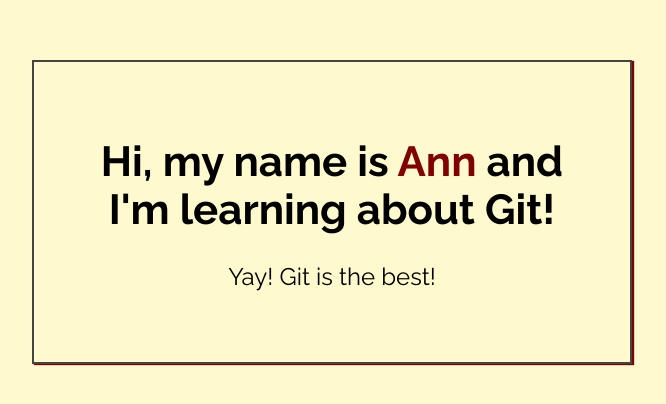
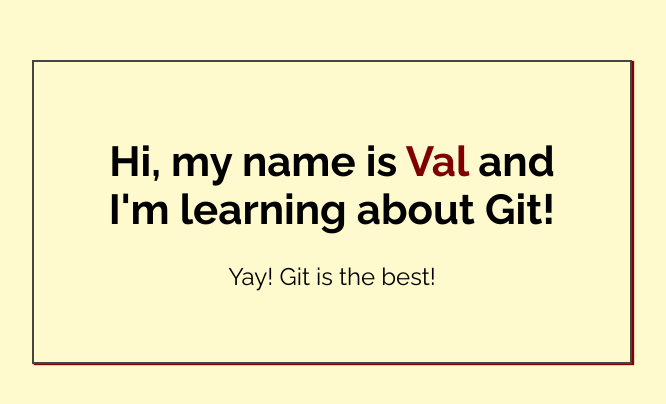
Before and after one commit to val-ue/my-first-repo, a plain HTML site: page index.html in a window 1280 px wide. Shown: the part 188-592 px from the top of the page, without its empty margins (308-974 px from the left). Drawn offline with Linux system fonts and the light colour scheme.

Commit message:
Added name to index.html

```diff
--- a/index.html
+++ b/index.html
@@ -14,7 +14,7 @@
 <body>
 
     <div class="greeting">
-        <h1>Hi, my name is <span class="highlight">Ann</span> and I'm learning about Git! </h1>
+        <h1>Hi, my name is <span class="highlight">Val</span> and I'm learning about Git! </h1>
 
         <p>Yay! Git is the best!</p>
     </div>
```
